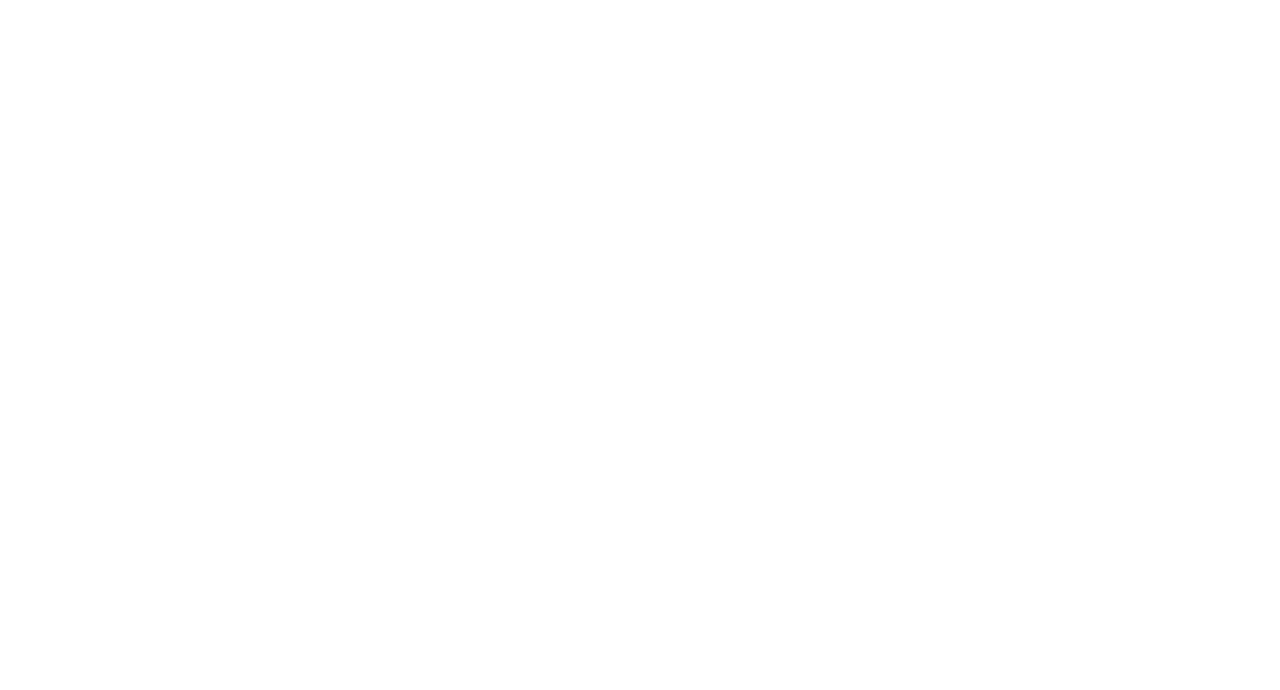
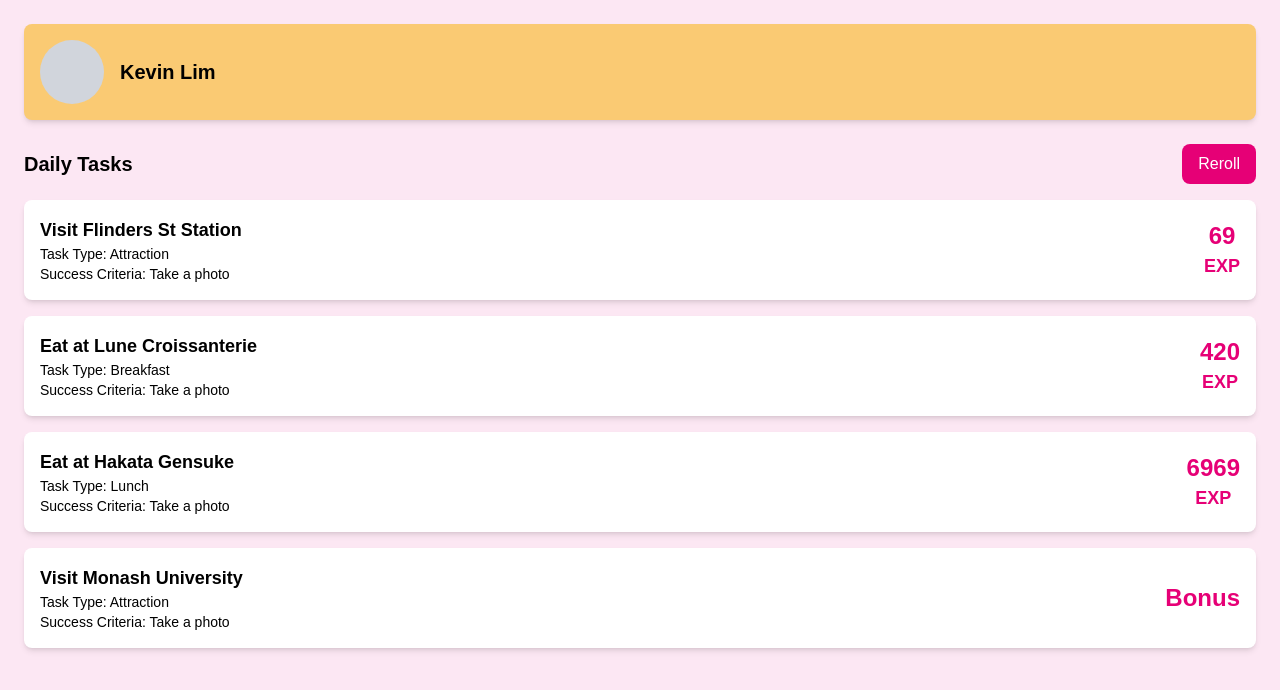
Before and after one commit to touchgrass-ai/frontend, a Next.js app: page /dashboard in a window 1280 px wide. Shown: the top 690 px of the page. Built offline with nearby package versions, Linux system fonts and the light colour scheme.

Commit message:
Kevin: Created Dashboard. Have not implemented experience level, user profile picture. and reroll features.

```diff
--- /dev/null
+++ b/src/app/dashboard/ProfileCard.tsx
@@ -0,0 +1,16 @@
+interface UserProfileCardProps{
+    username: string;
+}
+
+
+
+export default function UserProfileCard({username}: UserProfileCardProps){
+    return (
+        <div className="p-4 rounded-lg shadow-md mb-6 flex items-center" style={{ backgroundColor: '#FACA73'}}>
+            <div className="w-16 h-16 bg-gray-300 rounded-full"></div>
+            <div className="ml-4">
+                <h2 className="text-black text-xl font-bold">{username}</h2>
+            </div>
+        </div>
+    )
+}
--- /dev/null
+++ b/src/app/dashboard/TaskCard.tsx
@@ -0,0 +1,26 @@
+interface TaskCardProps {
+    title: string;
+    type: string;
+    criteria: string;
+    exp: number | string;
+  }
+
+  export default function TaskCard({ title, type, criteria, exp }: TaskCardProps) {
+    return (
+      <div className="bg-white p-4 rounded-lg shadow-md mb-4 flex justify-between items-center">
+        <div>
+          <h4 className="text-black text-lg font-bold">{title}</h4>
+          <p className="text-black text-sm">Task Type: {type}</p>
+          <p className="text-black text-sm">Success Criteria: {criteria}</p>
+        </div>
+        <div className="text-center ml-4">
+          <div className="text-pink-600 text-2xl font-bold">
+            {typeof exp === 'number' ? exp : exp}
+          </div>
+          <div className="text-pink-600 text-lg font-bold">
+            {typeof exp === 'number' ? 'EXP' : ''}
+          </div>
+        </div>
+      </div>
+    );
+  }
--- a/src/app/dashboard/page.tsx
+++ b/src/app/dashboard/page.tsx
@@ -1,3 +1,40 @@
-export default function Page(){
+import TaskCard from './TaskCard';
+import UserProfileCard from './ProfileCard';
 
+export default function Dashboard() {
+    return (
+        <div className='min-h-screen bg-pink-100 p-4 sm:p-6'>
+            <UserProfileCard
+                username='Kevin Lim'
+            />
+            <div className='flex justify-between items-center mb-4'>
+                <h3 className='text-black text-xl font-bold'> Daily Tasks</h3>
+                <button className='bg-pink-600 text-white px-4 py-2 rounded-lg'>Reroll</button>
+            </div>
+            <TaskCard
+                title="Visit Flinders St Station"
+                type="Attraction"
+                criteria="Take a photo"
+                exp={69}
+            />
+            <TaskCard
+                title="Eat at Lune Croissanterie"
+                type="Breakfast"
+                criteria="Take a photo"
+                exp={420}
+            />
+            <TaskCard
+                title="Eat at Hakata Gensuke"
+                type="Lunch"
+                criteria="Take a photo"
+                exp={6969}
+            />
+            <TaskCard
+                title="Visit Monash University"
+                type="Attraction"
+                criteria="Take a photo"
+                exp="Bonus"
+            />
+        </div>
+    )
 }
```
